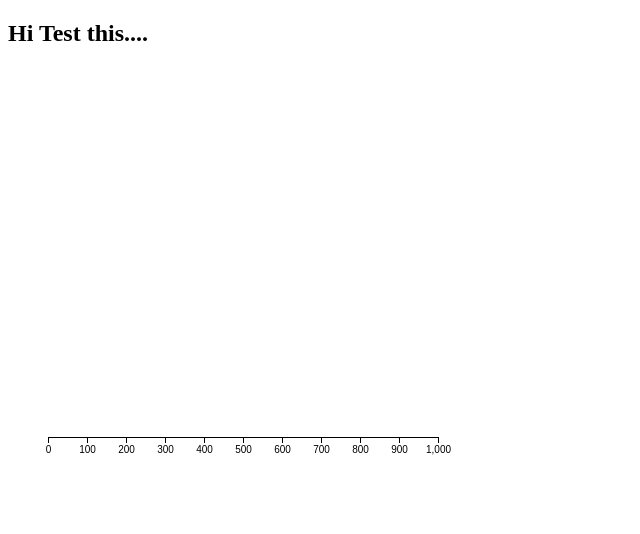
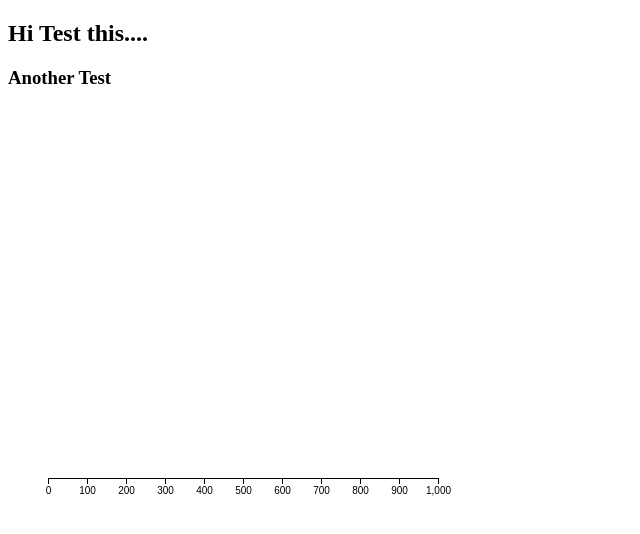
Before and after one commit to HebaSaid18/d3-histogram, a plain HTML site: page index.html in a window 1280 px wide. Shown: the whole page, without its empty margins (0-640 px from the left). Drawn offline with nearby package versions, Linux system fonts and the light colour scheme; no server answers.

Commit message:
check if GitHub Actions is working

```diff
--- a/index.html
+++ b/index.html
@@ -7,6 +7,7 @@
 
 <!-- Create a div where the graph will take place -->
 <h2>Hi Test this....</h2>
+<h3>Another Test</h3>
 <div id="my_dataviz"></div>
 
 
```
